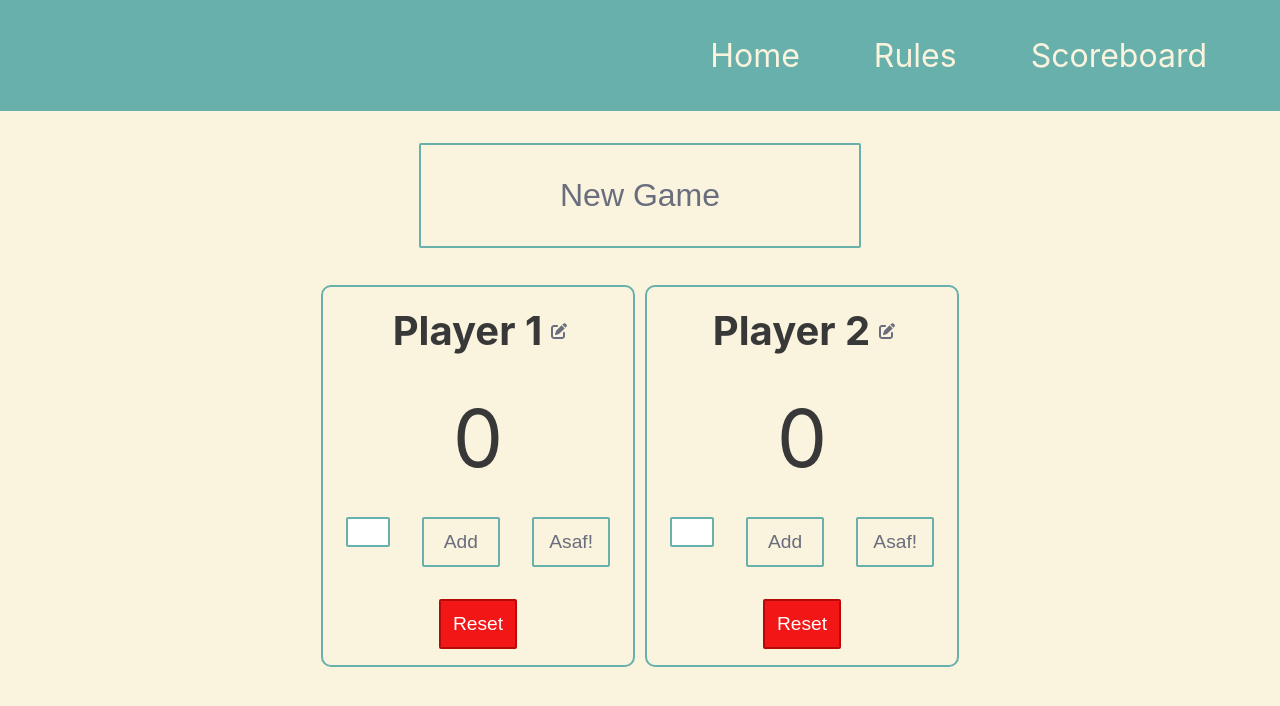
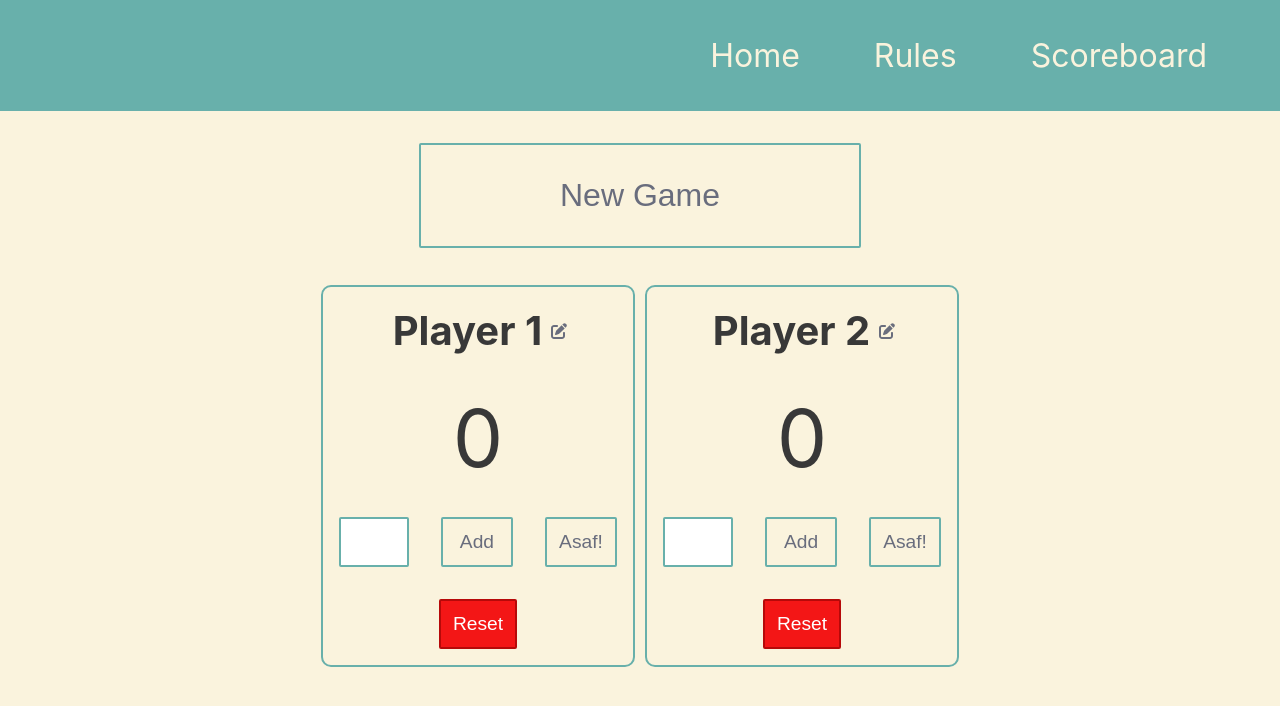
Before and after one commit to EllieD33/yaniv-react-app, a React (Create React App) app: page /pages/scoreboard in a window 1280 px wide. Both pictures are taken after a click on the button "Add". Shown: the top 706 px of the page. Built offline with nearby package versions, Linux system fonts and the light colour scheme.

Commit message:
button and input css updates

```diff
--- a/src/components/Button.css
+++ b/src/components/Button.css
@@ -30,4 +30,5 @@
 
 button[name="Reset"]:hover {
     background-color: #b60909;
+    color: white;
 }
--- a/src/components/PlayerScoreCard.css
+++ b/src/components/PlayerScoreCard.css
@@ -27,24 +27,38 @@
 
 .edit-icon {
     margin-left: 5px;
-    color: var(--primary
-    );
+    color: var(--primary);
 
 }
 
-.name-input {
+.name-input,
+.score-input,
+.invisible-element {
     border: 2px solid var(--secondary);
     border-radius: 2px;
     font-size: 1.5rem;
+    margin: 1rem;
+}
+
+.name-input {
     width: 70%;
     height: 30px;
-    padding: 0.5rem;
-    margin: 1rem;
+    padding: 1rem;
+    color: var(--dark);
+}
+
+.score-input,
+.invisible-element {
+    width: calc(30px + 10 * ((100vw - 320px) / 680));
+    min-width: 70px;
+    max-width: 80px;
+    height: 50px;
 }
 
 .Score-container {
     display: flex;
     flex-direction: column;
+    align-items: center;
     max-width: 100%;
 }
 
@@ -54,23 +68,13 @@
     max-width: 100%;
 }
 
-.score-input {
-    border: 2px solid var(--secondary);
-    border-radius: 2px;
-    font-size: 1.5rem;
-    width: calc(30px + 10 * ((100vw - 320px) / 680));
-    height: 30px;
-    padding: 0.5rem;
-    margin: 1rem;
+.score-input:focus,
+.name-input:focus {
+    outline-color: var(--secondary);
 }
 
 .invisible-element {
-    visibility: "hidden";
-    width: "fit-content";
+    visibility: hidden;
+    width: fit-content;
     font-size: 1.2rem;
-    width: calc(50px + 20 * ((100vw - 320px) / 680));
-    min-width: 70px;
-    max-width: 80px;
-    height: 50px;
-    margin: 1rem;
 }
```
